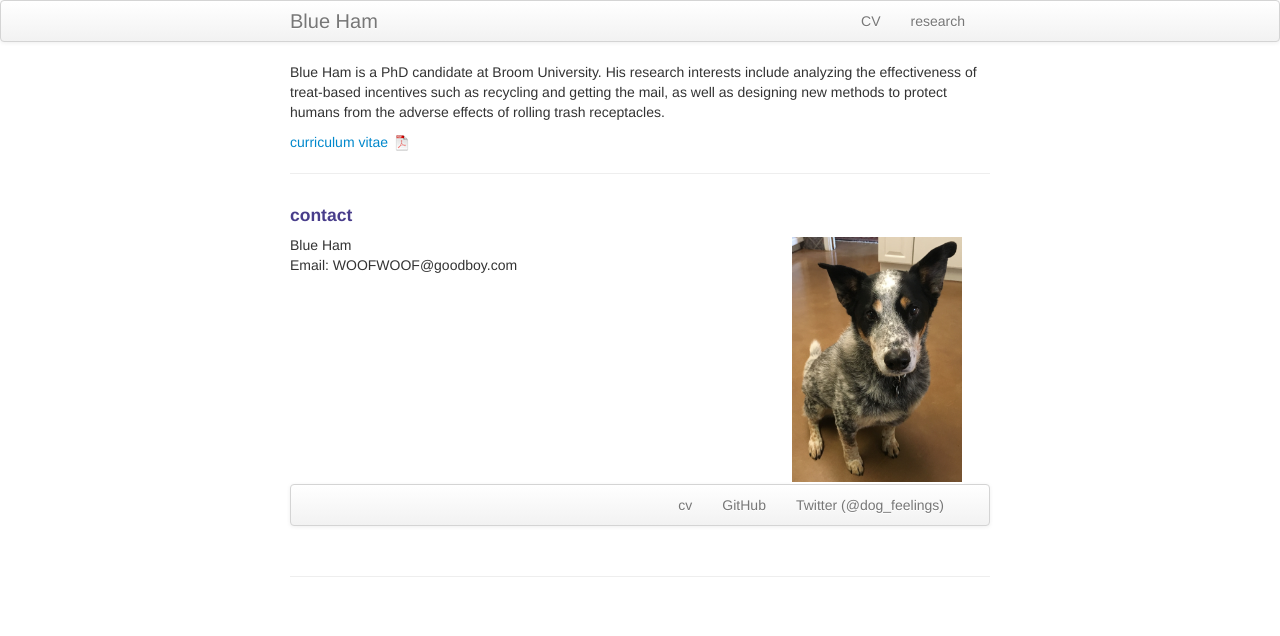
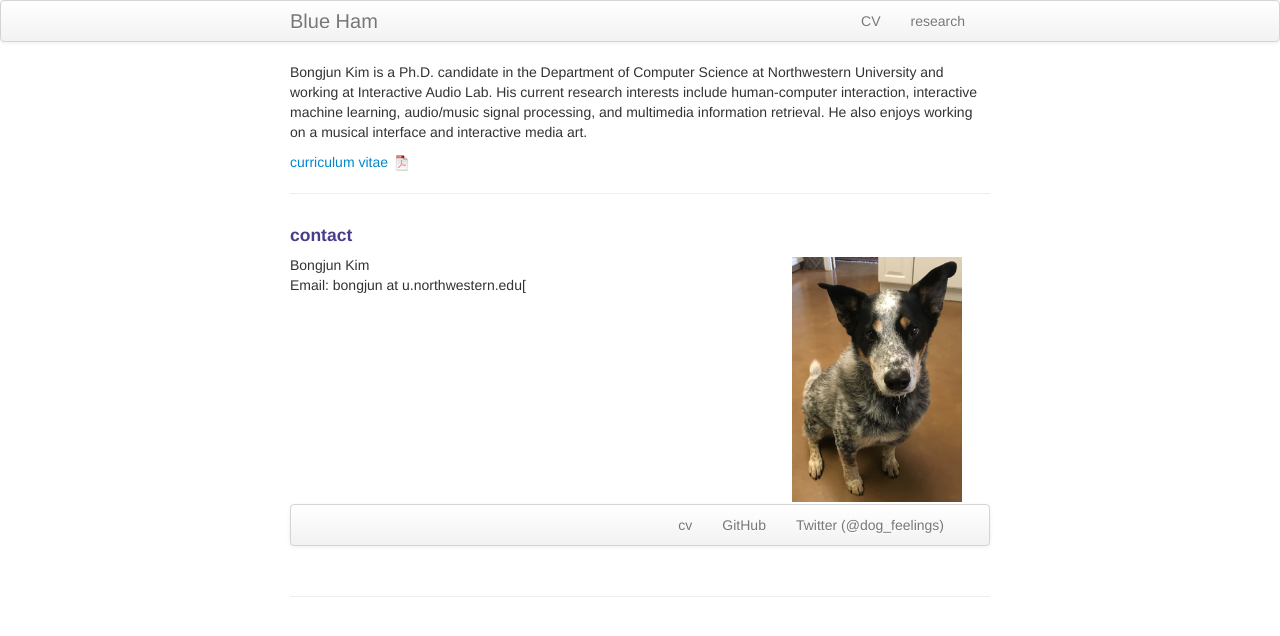
Before and after one commit to bongjun/bongjun.github.io, a Jekyll site: the page built from index.md, in a window 1280 px wide. Shown: the top 636 px of the page. Built offline with Jekyll 4.4.1, drawn with Linux system fonts in a browser that asks for light colours.

Commit message:
changed names

```diff
--- a/index.md
+++ b/index.md
@@ -1,11 +1,11 @@
 ---
 layout: frontpage
-title: Blue Ham
-description: Blue Ham is a PhD candidate at Broom University.
-keywords: Blue, Ham, treats, recycling, mail, being a good boy
+title: Bongjun Kim
+description: Bongjun Kim is a PhD candidate at Northwestern University.
+keywords: Machine learning, Audio, Human-Computer Interaction
 ---
 
-Blue Ham is a PhD candidate at Broom University. His research interests include analyzing the effectiveness of treat-based incentives such as recycling and getting the mail, as well as designing new methods to protect humans from the adverse effects of rolling trash receptacles.
+Bongjun Kim is a Ph.D. candidate in the Department of Computer Science at Northwestern University and working at Interactive Audio Lab. His current research interests include human-computer interaction, interactive machine learning, audio/music signal processing, and multimedia information retrieval. He also enjoys working on a musical interface and interactive media art.
 
 [curriculum vitae ![CV as pdf]({{ BASE_PATH }}/pages/icons16/pdf-icon.png)]({{ BASE_PATH }}/assets/CV.pdf)<br/>
 
@@ -18,8 +18,8 @@ Blue Ham is a PhD candidate at Broom University. His research interests include
 
     <div class="row-fluid">
         <div class="span5">
-            Blue Ham<br/>
-            Email: WOOFWOOF@goodboy.com<br/>
+            Bongjun Kim<br/>
+            Email: bongjun at u.northwestern.edu[<br/>
         </div>
 
         <div class="span2">
```
